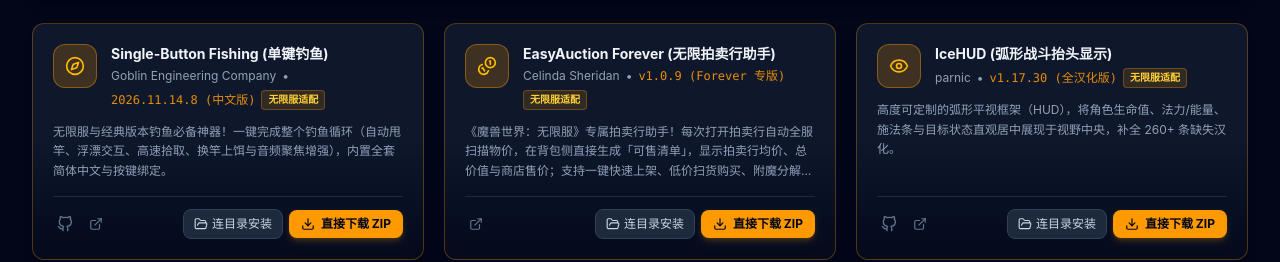
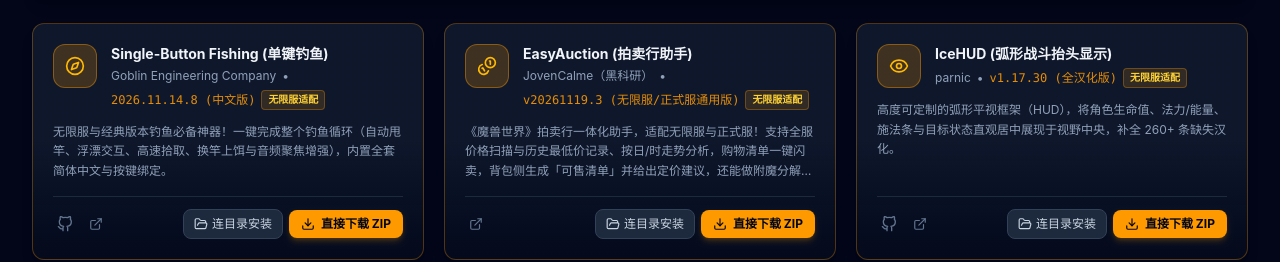
Before and after one commit to lich-wang/wow-addon-web, a React (Vite) app: page / in a window 1280 px wide. Shown: the part 326-588 px from the top of the page. Built offline with nearby package versions, Linux system fonts and the light colour scheme; no server answers.

Commit message:
feat(catalog): 用 EasyAuction 替换 EasyAuction Forever (#159)

```diff
--- a/index.html
+++ b/index.html
@@ -8,7 +8,7 @@
     <meta name="force-rendering" content="webkit" />
     <meta http-equiv="X-UA-Compatible" content="IE=edge,chrome=1" />
     <meta name="description" content="魔兽世界本地插件在线智能管理器与精选汉化市场 - 支持免设置直接下载无限服(WoW Forever)/经典服/正式服汉化插件ZIP，或通过浏览器/Tauri桌面端连接本地目录一键安装管理" />
-    <meta name="keywords" content="魔兽世界, 魔兽插件, 无限服, WoW Forever, SBF, 单键钓鱼, EasyAuction Forever, 拍卖行, IceHUD, Bagnon, Dungeonsforever, Lueur, WoW Addons, Web Addon Manager" />
+    <meta name="keywords" content="魔兽世界, 魔兽插件, 无限服, WoW Forever, SBF, 单键钓鱼, EasyAuction, 拍卖行, IceHUD, Bagnon, Dungeonsforever, Lueur, WoW Addons, Web Addon Manager" />
     <title>WoW Addon Web - 魔兽世界本地插件在线管理器与汉化市场</title>
   </head>
   <body class="bg-slate-950 text-slate-100 min-h-screen">
--- a/scripts/extract-to-game.js
+++ b/scripts/extract-to-game.js
@@ -19,7 +19,7 @@ async function extractZip(zipPath, targetDir) {
 async function main() {
   const gameAddonDir = 'C:/Program Files (x86)/World of Warcraft/_forever_/Interface/AddOns';
   await extractZip('public/addons/sbf.zip', gameAddonDir);
-  await extractZip('public/addons/easyauction-forever.zip', gameAddonDir);
+  await extractZip('public/addons/easyauction.zip', gameAddonDir);
   await extractZip('public/addons/questie-forever.zip', gameAddonDir);
   await extractZip('public/addons/forever-mouse-tooltip.zip', gameAddonDir);
   console.log('=== All addons updated in game directory! ===');
--- a/scripts/fetch-addons.js
+++ b/scripts/fetch-addons.js
@@ -269,48 +269,23 @@ async function processSBF() {
 }
 
 // ---------------------------------------------------------------------------
-// 2. EasyAuction Forever (无限服拍卖行助手)
+// 2. EasyAuction (无限服拍卖行助手，上游自带简体中文)
 // ---------------------------------------------------------------------------
-async function processEasyAuctionForever() {
-  const fallbackUrl = 'https://edge.forgecdn.net/files/9699/551/EasyAuctionForever-1.0.9.zip';
-  const latest = await getLatestCurseForgeFile(1808870, name => /^EasyAuctionForever-[\d.]+\.zip$/i.test(name));
-  const cachePath = path.join(UPSTREAM_CACHE_DIR, 'easyauction-forever.zip');
-  const sourcePath = `${cachePath}.source`;
+async function processEasyAuction() {
+  // 兜底地址仅在 CurseForge 接口不可用时使用；正常情况下始终分发上游最新正式版
+  const fallbackUrl = 'https://edge.forgecdn.net/files/9695/475/EasyAuction-V20261119.3.zip';
+  const latest = await getLatestCurseForgeFile(1595608, name => /^EasyAuction-V?[\d.]+\.zip$/i.test(name));
+  const url = latest?.url || fallbackUrl;
 
-  let buf;
-  let sourceUrl;
-  if (latest?.url) {
-    buf = await downloadBuffer(latest.url, 'easyauction-forever.zip');
-    sourceUrl = buf.sourceUrl || latest.url;
-  } else if (fs.existsSync(cachePath)) {
-    console.log(`[Cache Fallback] CurseForge query failed, using cached upstream: ${cachePath}`);
-    buf = fs.readFileSync(cachePath);
-    sourceUrl = fs.existsSync(sourcePath)
-      ? fs.readFileSync(sourcePath, 'utf-8').trim()
-      : 'cache://unknown';
-  } else {
-    buf = await downloadBuffer(fallbackUrl, 'easyauction-forever.zip');
-    sourceUrl = buf.sourceUrl || fallbackUrl;
-  }
+  const outPath = path.join(OUTPUT_DIR, 'easyauction.zip');
+  // 上游为专有许可协议且已自带完整简体中文与无限服 Interface (16001)，
+  // 因此这里只做原样分发，不改写 TOC / Lua 等任何文件内容
+  const buf = await downloadBuffer(url, 'easyauction.zip');
+  fs.writeFileSync(outPath, buf);
 
-  const outPath = path.join(OUTPUT_DIR, 'easyauction-forever.zip');
   const zip = await JSZip.loadAsync(buf);
-
-  const tocFile = zip.file('EasyAuctionForever/EasyAuctionForever.toc');
-  if (tocFile) {
-    let toc = await tocFile.async('string');
-    if (!toc.includes('Title-zhCN:')) {
-      toc = toc
-        .replace(/## Title: (.*)/, '## Title: $1\n## Title-zhCN: |cff00ff00[商业]|r EasyAuction Forever (拍卖行助手)')
-        .replace(/## Notes: (.*)/, '## Notes: $1\n## Notes-zhCN: 无限服专属拍卖行助手：打开拍卖行自动扫描全服物价，背包一键列出可售物品与推荐定价、附魔分解比价、历史走势与扫货购买。');
-    }
-    zip.file('EasyAuctionForever/EasyAuctionForever.toc', toc);
-  }
-
-  const outBuf = await zip.generateAsync({ type: 'nodebuffer', compression: 'DEFLATE', compressionOptions: { level: 9 } });
-  fs.writeFileSync(outPath, outBuf);
-  recordBundledVersion('easyauction-forever', await readTocVersion(zip, 'EasyAuctionForever/EasyAuctionForever.toc'), sourceUrl);
-  console.log(`[✓] easyauction-forever.zip saved (${(outBuf.length / (1024 * 1024)).toFixed(2)} MB)`);
+  recordBundledVersion('easyauction', await readTocVersion(zip, 'EasyAuction/EasyAuction.toc'), buf.sourceUrl || url);
+  console.log(`[✓] easyauction.zip saved (${(buf.length / (1024 * 1024)).toFixed(2)} MB)`);
 }
 
 // ---------------------------------------------------------------------------
@@ -794,8 +769,8 @@ async function main() {
     writeBundledVersions();
     return;
   }
-  if (onlyArg === 'easyauction-forever') {
-    await processEasyAuctionForever();
+  if (onlyArg === 'easyauction') {
+    await processEasyAuction();
     writeBundledVersions();
     return;
   }
@@ -803,7 +778,7 @@ async function main() {
   console.log('=== Fetching & Bundling Curated Addons for wow.lich.tech ===');
   await ensureClientBinaries();
   await processSBF();
-  await processEasyAuctionForever();
+  await processEasyAuction();
   await processIceHUD();
   await processDungeonsForever();
   await processBagnon();
--- a/src/generated/addon-versions.json
+++ b/src/generated/addon-versions.json
@@ -7,9 +7,9 @@
     "version": "v2.1.118",
     "source": "https://edge.forgecdn.net/files/9696/731/DungeonsForever2.1.118.zip"
   },
-  "easyauction-forever": {
-    "version": "v1.0.9",
-    "source": "https://edge.forgecdn.net/files/9699/551/EasyAuctionForever-1.0.9.zip"
+  "easyauction": {
+    "version": "v20261119.3",
+    "source": "https://edge.forgecdn.net/files/9695/475/EasyAuction-V20261119.3.zip"
   },
   "forever-mouse-tooltip": {
     "version": "v0.2.0",
--- a/src/services/catalogService.ts
+++ b/src/services/catalogService.ts
@@ -34,17 +34,17 @@ export const POPULAR_ADDONS: CuratedAddon[] = [
     isForeverRecommended: true,
   },
   {
-    id: 'easyauction-forever',
-    name: 'EasyAuction Forever (无限拍卖行助手)',
-    description: '《魔兽世界：无限服》专属拍卖行助手！每次打开拍卖行自动全服扫描物价，在背包侧直接生成「可售清单」，显示拍卖行均价、总价值与商店售价；支持一键快速上架、低价扫货购买、附魔分解收益比价与历史价格走势。',
-    author: 'Celinda Sheridan',
+    id: 'easyauction',
+    name: 'EasyAuction (拍卖行助手)',
+    description: '《魔兽世界》拍卖行一体化助手，适配无限服与正式服！支持全服价格扫描与历史最低价记录、按日/时走势分析，购物清单一键闪卖，背包侧生成「可售清单」并给出定价建议，还能做附魔分解/研磨/选矿收益比价、低价扫货与购买风险提醒，内置专业规划与装备助手。',
+    author: 'JovenCalme（黑科研）',
     category: 'Trade',
     icon: 'Coins',
-    defaultFolderName: 'EasyAuctionForever',
-    latestVersion: bundledVersion('easyauction-forever', 'Forever 专版'),
-    downloadUrl: '/addons/easyauction-forever.zip',
-    homeUrl: 'https://www.curseforge.com/wow/addons/easyauction-forever',
-    gameFlavors: ['forever'],
+    defaultFolderName: 'EasyAuction',
+    latestVersion: bundledVersion('easyauction', '无限服/正式服通用版'),
+    downloadUrl: '/addons/easyauction.zip',
+    homeUrl: 'https://www.curseforge.com/wow/addons/easyauction',
+    gameFlavors: ['forever', 'retail'],
     isForeverRecommended: true,
   },
   {
```
Also changed, not shown: 1 other file (tests, documents, lock files or other folders).
